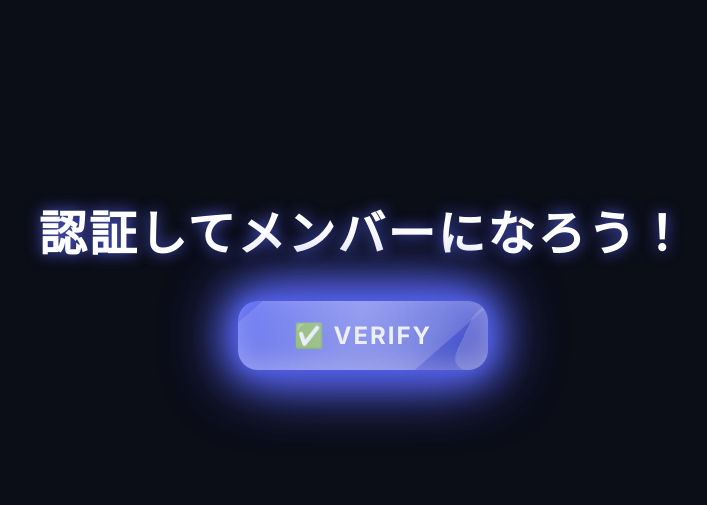
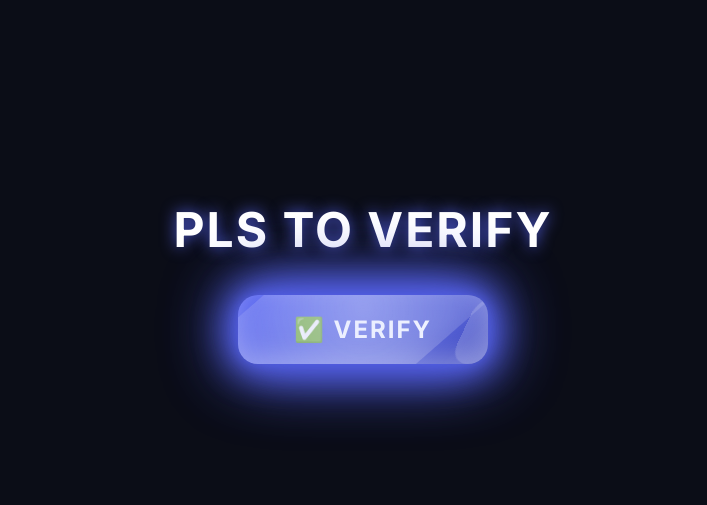
Before and after one commit to adminarda27/Black-ruann._, a Flask app: page / in a window 1280 px wide. Shown: the part 134-639 px from the top of the page, without its empty margins (277-984 px from the left). Run offline with Flask 3, Linux system fonts and the light colour scheme.

Commit message:
Update index.html

```diff
--- a/templates/index.html
+++ b/templates/index.html
@@ -153,7 +153,7 @@
   </style>
 </head>
 <body>
-  <h1>認証してメンバーになろう！</h1>
+  <h1>pls to verify</h1>
   <a class="verify-btn" href="{{ discord_auth_url }}">✅ VERIFY</a>
   <footer>© black_.ルアン.</footer>
 </body>
```
